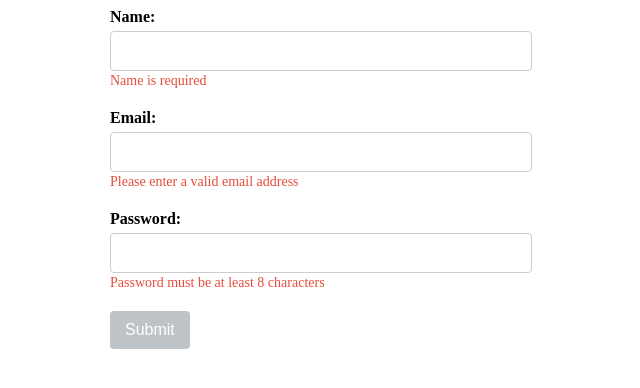
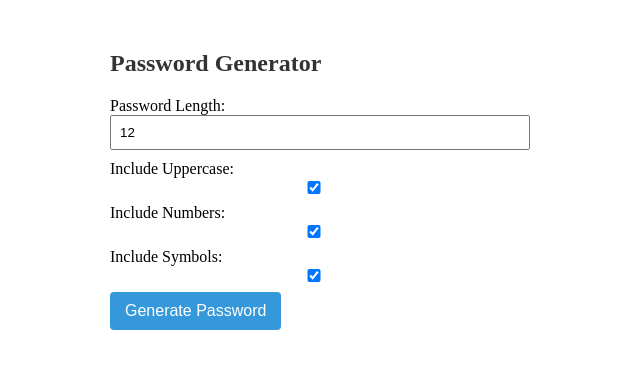
Before and after one commit to lum-jashari/10-vue-projects, a Vue app: page / in a window 1280 px wide. Shown: the top 388 px of the page, without its empty margins (330-970 px from the left). Built offline with nearby package versions, Linux system fonts and the light colour scheme.

Commit message:
project 6 completed

```diff
--- a/src/App.vue
+++ b/src/App.vue
@@ -3,11 +3,13 @@
 // import RandomQuoteGenerator from "./Components/RandomQuoteGenerator.vue";
 // import AmazingCalculator from "./Components/AmazingCalculator.vue";
 // import AccordionComponent from "./Components/AccordionComponent.vue";
-import FormValidation from "./Components/FormValidation.vue";
+// import FormValidation from "./Components/FormValidation.vue";
+import PasswordGenerator from "./Components/PasswordGenerator.vue";
 </script>
 
 <template>
-  <FormValidation />
+  <PasswordGenerator />
+  <!-- <FormValidation /> -->
   <!-- <AccordionComponent /> -->
   <!-- <AmazingCalculator /> -->
   <!-- <RandomQuoteGenerator /> -->
--- /dev/null
+++ b/src/Components/PasswordGenerator.vue
@@ -0,0 +1,100 @@
+<script setup>
+import { ref } from "vue";
+
+const passwordLength = ref(12);
+const includeUppercase = ref(true);
+const includeNumbers = ref(true);
+const includeSymbols = ref(true);
+const generatedPassword = ref("");
+
+const generatePassword = () => {
+  const lowercaseChars = "abcdefghijklmnopqrstuvwxyz";
+  const uppercaseChars = includeUppercase.value
+    ? "ABCDEFGHIJKLMNOPQRSTUVWXYZ"
+    : "";
+  const numberChars = includeNumbers.value ? "0123456789" : "";
+  const symbolChars = includeSymbols.value ? "!@#$%^&*()_+[]{}|;:,.<>?/~`" : "";
+
+  const allChars = lowercaseChars + uppercaseChars + numberChars + symbolChars;
+
+  let password = "";
+  for (let i = 0; i < passwordLength.value; i++) {
+    const randomIndex = Math.floor(Math.random() * allChars.length);
+    password += allChars[randomIndex];
+  }
+
+  generatedPassword.value = password;
+};
+</script>
+
+<template>
+  <div class="password-generator-container">
+    <h2 class="password-generator-title">Password Generator</h2>
+    <label for="length">Password Length:</label>
+    <input
+      type="number"
+      id="length"
+      v-model="passwordLength"
+      min="4"
+      max="32"
+    />
+    <br />
+    <label for="includeUppercase">Include Uppercase:</label>
+    <input type="checkbox" id="includeUppercase" v-model="includeUppercase" />
+    <br />
+    <label for="includeNumbers">Include Numbers:</label>
+    <input type="checkbox" id="includeNumbers" v-model="includeNumbers" />
+    <br />
+    <label for="includeSymbols">Include Symbols:</label>
+    <input type="checkbox" id="includeSymbols" v-model="includeSymbols" />
+    <br />
+    <button @click="generatePassword" class="generate-button">
+      Generate Password
+    </button>
+    <div v-if="generatedPassword" class="generated-password">
+      <strong>Your Password:</strong> {{ generatedPassword }}
+    </div>
+  </div>
+</template>
+
+<style scoped>
+.password-generator-container {
+  max-width: 400px;
+  margin: 50px auto;
+}
+
+.password-generator-title {
+  font-size: 24px;
+  color: #333;
+  margin-bottom: 20px;
+}
+
+input {
+  width: 100%;
+  padding: 8px;
+  margin-bottom: 10px;
+}
+
+.generate-button {
+  padding: 10px 15px;
+  font-size: 16px;
+  background-color: #3498db;
+  color: #fff;
+  border: none;
+  border-radius: 4px;
+  cursor: pointer;
+}
+
+.generate-button:hover {
+  background-color: #2980b9;
+}
+
+.generated-password {
+  margin-top: 20px;
+  padding: 15px;
+  border: 1px solid #ddd;
+  border-radius: 4px;
+  background-color: #f9f9f9;
+  color: #333;
+}
+</style>
```
